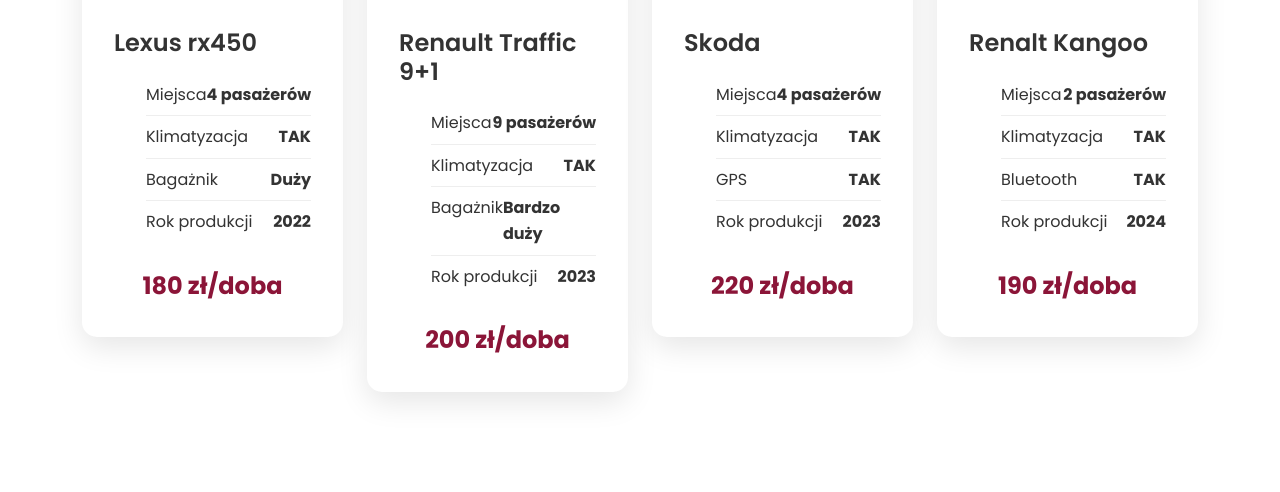
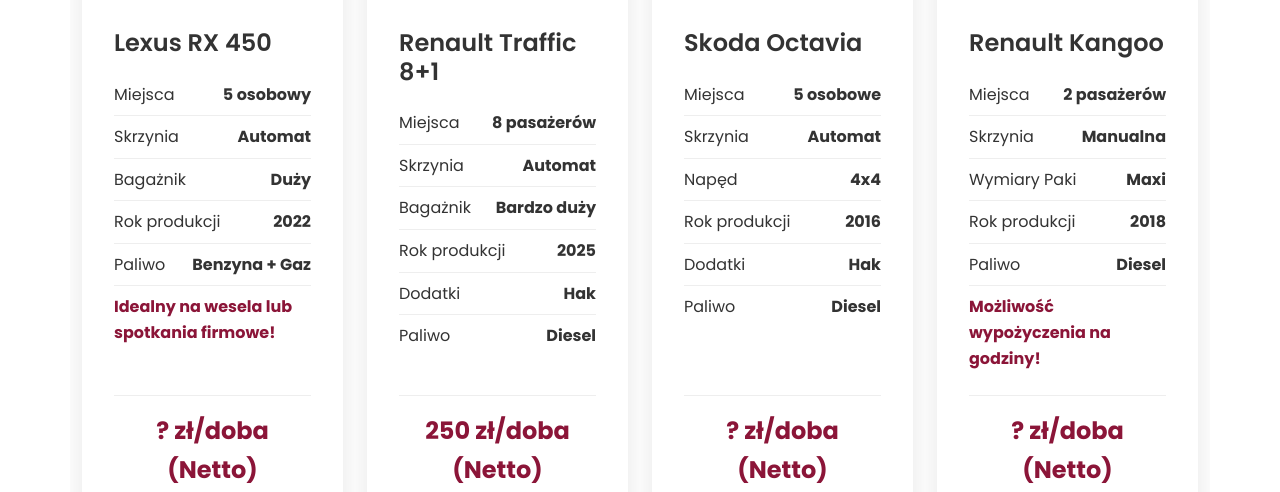
Before and after one commit to pxyvrld/kokon-cars, a plain HTML site: page index.html in a window 1280 px wide. Shown: the part 2134-2626 px from the top of the page. Drawn offline with nearby package versions, Linux system fonts and the light colour scheme.

Commit message:
poprawki,rozjezdzanie

```diff
--- a/css/styles.css
+++ b/css/styles.css
@@ -141,6 +141,7 @@
     opacity: 0;
     transform: translateX(-100px);
     transition: all 0.8s ease;
+    overflow-x: hidden;
 }
 
 .fade-in-left.visible {
@@ -152,6 +153,7 @@
     opacity: 0;
     transform: translateX(100px);
     transition: all 0.8s ease;
+    overflow-x: hidden;
 }
 
 .fade-in-right.visible {
@@ -173,6 +175,8 @@
 /* Sections */
 section {
     padding: 100px 0;
+    overflow-x: hidden;
+    max-width: 100vw;
 }
 
 .section-title {
@@ -252,13 +256,28 @@
     background: white;
 }
 
+.fleet .row {
+    display: flex;
+    flex-wrap: wrap;
+    align-items: stretch;
+}
+
+.fleet .row > [class*="col-"] {
+    display: flex;
+    margin-bottom: 2rem;
+}
+
 .car-card {
     background: white;
     border-radius: 15px;
     box-shadow: 0 10px 30px rgba(0,0,0,0.1);
     overflow: hidden;
     transition: all 0.3s ease;
-    margin-bottom: 2rem;
+    display: flex;
+    flex-direction: column;
+    width: 100%;
+    height: 100%;
+    max-width: 100%;
 }
 
 .car-card:hover {
@@ -270,6 +289,7 @@
     height: 250px;
     overflow: hidden;
     position: relative;
+    flex-shrink: 0;
 }
 
 .car-image img {
@@ -285,6 +305,10 @@
 
 .car-info {
     padding: 2rem;
+    flex: 1;
+    display: flex;
+    flex-direction: column;
+    word-wrap: break-word;
 }
 
 .car-info h4 {
@@ -296,7 +320,9 @@
 
 .car-features {
     list-style: none;
-    margin-bottom: 1.5rem;
+    margin-bottom: 0 0 1.5rem 0;
+    padding: 0;
+    flex: 1;
 }
 
 .car-features li {
@@ -310,11 +336,20 @@
     border-bottom: none;
 }
 
+.car-features li span strong {
+    color: #8B1538;
+    font-weight: 700;
+}
+
 .price {
     font-size: 1.5rem;
     font-weight: 700;
     color: #8B1538;
     text-align: center;
+    margin-top: auto; /* Pcha cenę na sam dół */
+    padding-top: 1rem;
+    border-top: 1px solid #eee;
+    margin-bottom: 0;
 }
 
 /* Location Section */
@@ -616,6 +651,37 @@
     .hamburger-menu {
         right: 15px;
         top: 15px;
+    }
+}
+
+/* Responsywność dla mniejszych ekranów */
+@media (max-width: 1199px) {
+    .fleet .row > [class*="col-"] {
+        margin-bottom: 2rem;
+    }
+}
+
+@media (max-width: 991px) {
+    .fleet .row {
+        align-items: stretch;
+    }
+
+    .car-info {
+        padding: 1.5rem;
+    }
+
+    .car-image {
+        height: 200px;
+    }
+}
+
+@media (max-width: 575px) {
+    .fleet .row > [class*="col-"] {
+        margin-bottom: 1.5rem;
+    }
+
+    .car-info {
+        padding: 1rem;
     }
 }
 
--- a/index.html
+++ b/index.html
@@ -58,7 +58,7 @@
                         <img src="img/kokoncarsLogo.png" alt="Kokon Cars Logo" class="logo-image">
                     </div>
                     <h2 class="hero-title">Wypożyczalnia samochodów.</h2>
-                    <p>Nowoczesne busy 8 i 9-osobowe dla Twojej grupy. Bezpieczeństwo, komfort i niezawodność w jednym.</p>
+                    <p>Nowoczesne busy i samochody dla Twojej grupy. Bezpieczeństwo, komfort i niezawodność w jednym.</p>
                     <a href="#fleet" class="btn btn-hero btn-lg">Zobacz naszą flotę</a>
                 </div>
             </div>
@@ -70,7 +70,7 @@
         <div class="container">
             <div class="section-title fade-in-left">
                 <h2>O naszej firmie</h2>
-                <p>Od 10 lat świadczymy usługi wypożyczenia busów najwyższej jakości</p>
+                <p>Od wielu lat świadczymy usługi najwyższej jakości</p>
             </div>
             <div class="row about-content fade-in-right">
                 <div class="col-lg-6 about-text">
@@ -116,14 +116,16 @@
                             <img src="img/lexus.png" alt="Lexus rx450">
                         </div>
                         <div class="car-info">
-                            <h4>Lexus rx450</h4>
+                            <h4>Lexus RX 450</h4>
                             <ul class="car-features">
-                                <li><span>Miejsca</span> <strong>4 pasażerów</strong></li>
-                                <li><span>Klimatyzacja</span> <strong>TAK</strong></li>
+                                <li><span>Miejsca</span> <strong>5 osobowy</strong></li>
+                                <li><span>Skrzynia</span> <strong>Automat</strong></li>
                                 <li><span>Bagażnik</span> <strong>Duży</strong></li>
                                 <li><span>Rok produkcji</span> <strong>2022</strong></li>
+                                <li><span>Paliwo</span> <strong>Benzyna + Gaz</strong></li>
+                                <li><span><strong>Idealny na wesela lub spotkania firmowe!</strong></span></li>
                             </ul>
-                            <div class="price">180 zł/doba</div>
+                            <div class="price">? zł/doba (Netto)</div>
                         </div>
                     </div>
                 </div>
@@ -133,14 +135,16 @@
                             <img src="img/trafic.png" alt="Renault Trafic">
                         </div>
                         <div class="car-info">
-                            <h4>Renault Traffic 9+1</h4>
+                            <h4>Renault Traffic 8+1</h4>
                             <ul class="car-features">
-                                <li><span>Miejsca</span> <strong>9 pasażerów</strong></li>
-                                <li><span>Klimatyzacja</span> <strong>TAK</strong></li>
+                                <li><span>Miejsca</span> <strong>8 pasażerów</strong></li>
+                                <li><span>Skrzynia</span> <strong>Automat</strong></li>
                                 <li><span>Bagażnik</span> <strong>Bardzo duży</strong></li>
-                                <li><span>Rok produkcji</span> <strong>2023</strong></li>
+                                <li><span>Rok produkcji</span> <strong>2025</strong></li>
+                                <li><span>Dodatki</span> <strong>Hak</strong></li>
+                                <li><span>Paliwo</span> <strong>Diesel</strong></li>
                             </ul>
-                            <div class="price">200 zł/doba</div>
+                            <div class="price">250 zł/doba (Netto)</div>
                         </div>
                     </div>
                 </div>
@@ -150,14 +154,16 @@
                             <img src="img/skoda.jpg" alt="skoda">
                         </div>
                         <div class="car-info">
-                            <h4>Skoda</h4>
+                            <h4>Skoda Octavia</h4>
                             <ul class="car-features">
-                                <li><span>Miejsca</span> <strong>4 pasażerów</strong></li>
-                                <li><span>Klimatyzacja</span> <strong>TAK</strong></li>
-                                <li><span>GPS</span> <strong>TAK</strong></li>
-                                <li><span>Rok produkcji</span> <strong>2023</strong></li>
+                                <li><span>Miejsca</span> <strong>5 osobowe</strong></li>
+                                <li><span>Skrzynia</span> <strong>Automat</strong></li>
+                                <li><span>Napęd</span> <strong>4x4</strong></li>
+                                <li><span>Rok produkcji</span> <strong>2016</strong></li>
+                                <li><span>Dodatki</span> <strong>Hak</strong></li>
+                                <li><span>Paliwo</span> <strong>Diesel</strong></li>
                             </ul>
-                            <div class="price">220 zł/doba</div>
+                            <div class="price">? zł/doba (Netto)</div>
                         </div>
                     </div>
                 </div>
@@ -167,14 +173,16 @@
                             <img src="img/kangoo.jpg" alt="Renault Traffic 9+1">
                         </div>
                     <div class="car-info">
-                        <h4>Renalt Kangoo</h4>
+                        <h4>Renault Kangoo</h4>
                         <ul class="car-features">
                             <li><span>Miejsca</span> <strong>2 pasażerów</strong></li>
-                            <li><span>Klimatyzacja</span> <strong>TAK</strong></li>
-                            <li><span>Bluetooth</span> <strong>TAK</strong></li>
-                            <li><span>Rok produkcji</span> <strong>2024</strong></li>
+                            <li><span>Skrzynia</span> <strong>Manualna</strong></li>
+                            <li><span>Wymiary Paki</span> <strong>Maxi</strong></li>
+                            <li><span>Rok produkcji</span> <strong>2018</strong></li>
+                            <li><span>Paliwo</span> <strong>Diesel</strong></li>
+                            <li><span><strong>Możliwość wypożyczenia na godziny!</strong></span></li>
                         </ul>
-                        <div class="price">190 zł/doba</div>
+                        <div class="price">? zł/doba (Netto)</div>
                     </div>
                 </div>
             </div>
@@ -233,9 +241,12 @@
                                 <i class="fas fa-phone"></i>
                             </div>
                             <h4>Zadzwoń do nas</h4>
-                            <p>Dostępni codziennie 8:00 - 16:00</p>
-                            <a href="tel:+48512212479" class="contact-btn">
+                            <p>Dostępni codziennie 7:00 - 19:00</p>
+                            <a href="tel:+48502212479" class="contact-btn">
                                 <i class="fas fa-phone"></i> +48 512 212 479
+                            </a>
+                            <a href="tel:+48453525225" class="contact-btn">
+                                <i class="fas fa-phone"></i> +48 453 525 225
                             </a>
                         </div>
 
@@ -255,7 +266,7 @@
                         <div class="info-item">
                             <i class="fas fa-clock"></i>
                             <div>
-                                <h5>Godziny otwarcia</h5>
+                                <h5>Godziny wydawania aut</h5>
                                 <p>Pon-Pt: 8:00-16:00</p>
                             </div>
                         </div>
```
